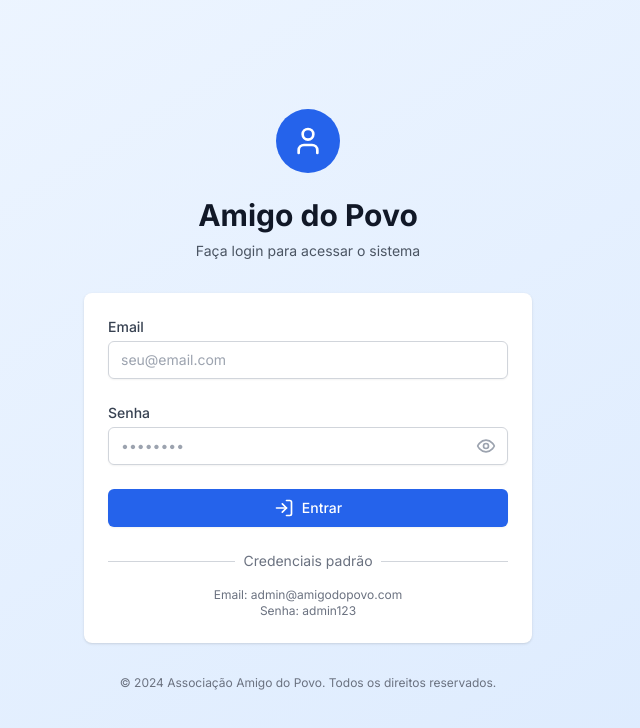
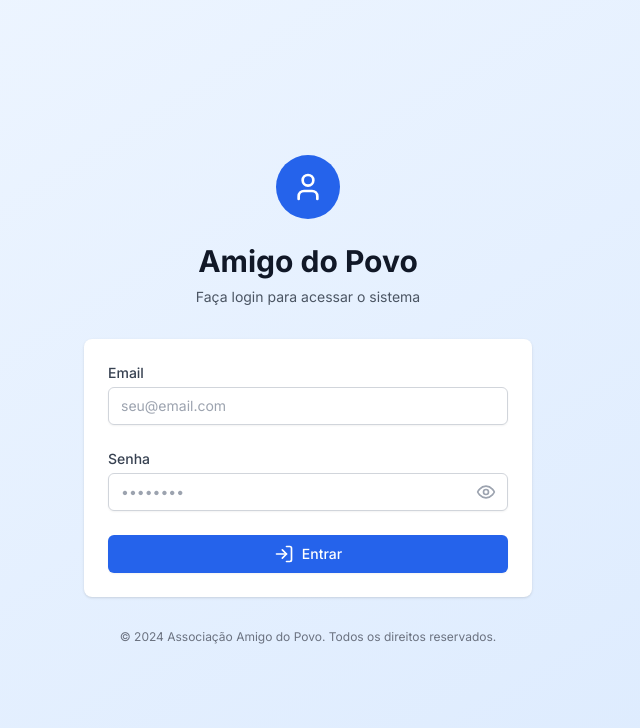
Before and after one commit to arabeuna/amigo-do-povo, a React (Create React App) app in the folder apps/frontend/: page /login in a window 1280 px wide. Shown: the top 728 px of the page, without its empty margins (332-972 px from the left). Built offline with nearby package versions, Linux system fonts and the light colour scheme; no server answers.

Commit message:
fix(frontend): remove exibição de credenciais padrão do admin no formulário de login

```diff
--- a/apps/frontend/src/components/Login.jsx
+++ b/apps/frontend/src/components/Login.jsx
@@ -164,22 +164,6 @@
                 </button>
               </div>
             </form>
-
-            {/* Informações adicionais */}
-            <div className="mt-6">
-              <div className="relative">
-                <div className="absolute inset-0 flex items-center">
-                  <div className="w-full border-t border-gray-300" />
-                </div>
-                <div className="relative flex justify-center text-sm">
-                  <span className="px-2 bg-white text-gray-500">Credenciais padrão</span>
-                </div>
-              </div>
-              <div className="mt-4 text-center text-xs text-gray-500">
-                <p>Email: admin@amigodopovo.com</p>
-                <p>Senha: admin123</p>
-              </div>
-            </div>
           </div>
         </div>
 
```
